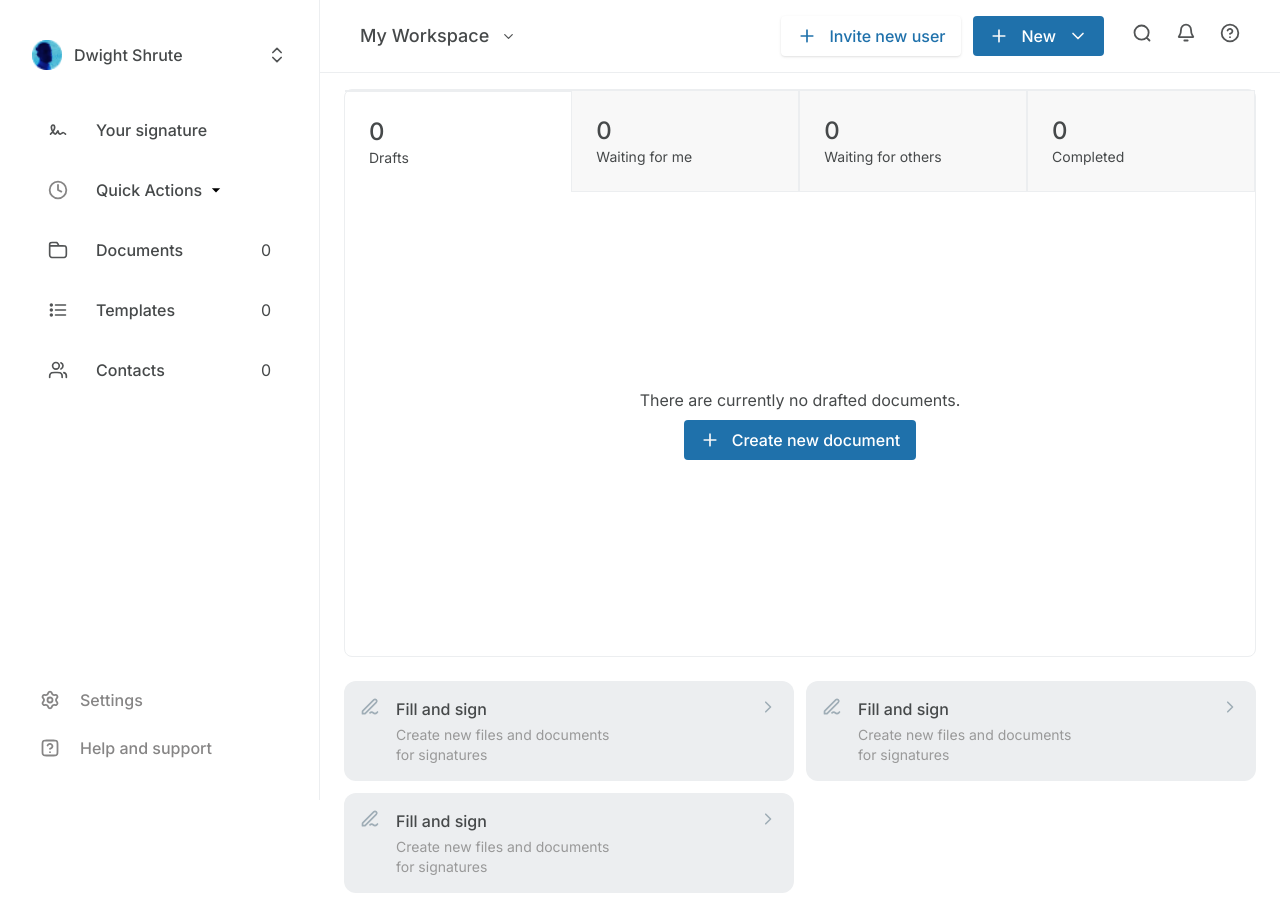
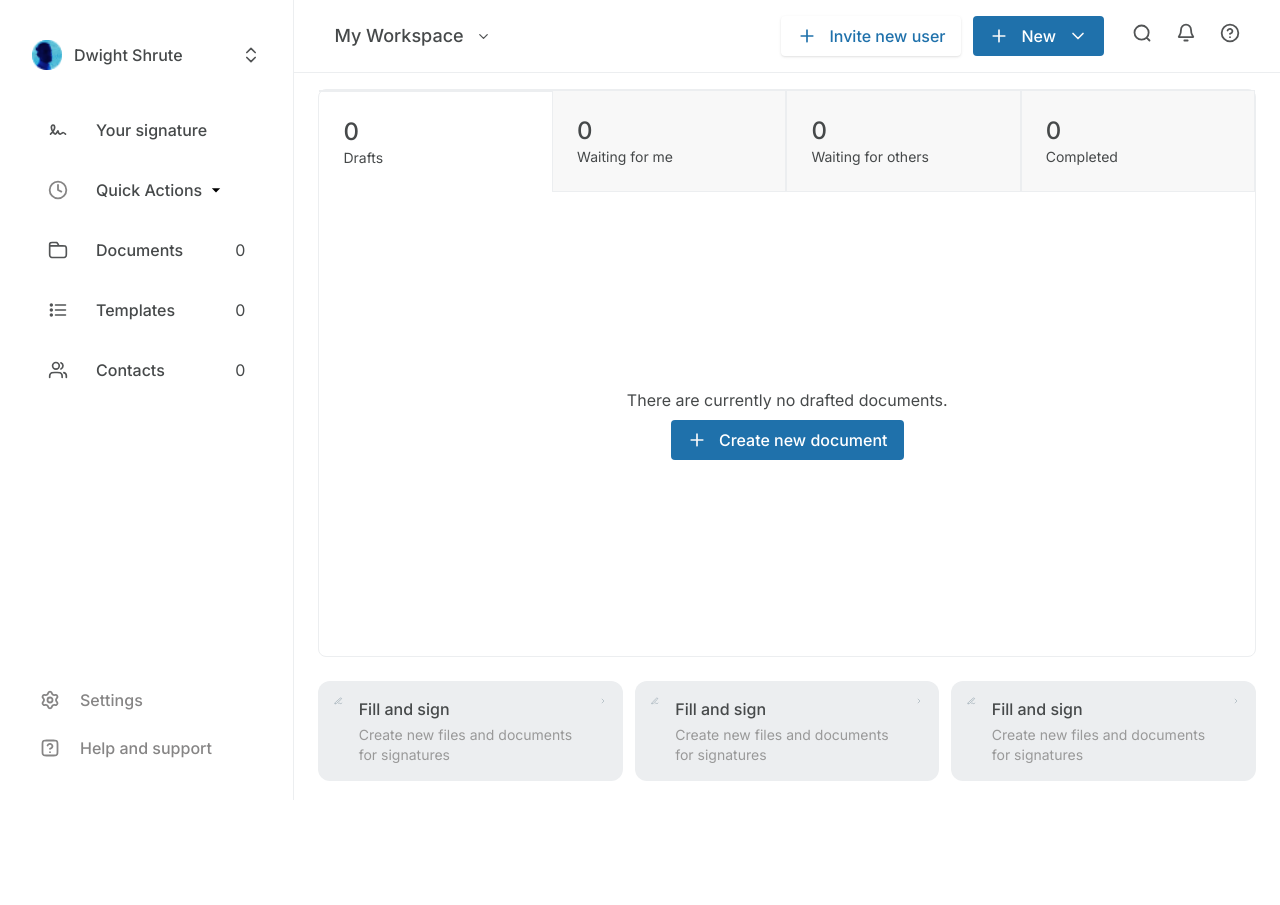
Before and after one commit to code-art4/Workspace, a Next.js app: page / in a window 1280 px wide. After the commit the page ends 800 px from the top, so only its background shows below. Built offline with nearby package versions, Linux system fonts and the light colour scheme.

Commit message:
fix: fixed some minor bugs in larger systems

```diff
--- a/components/Home/Nav/index.tsx
+++ b/components/Home/Nav/index.tsx
@@ -19,7 +19,7 @@ const Nav = ({
     }
   };
   return (
-    <div className='lg:w-[35%] xl:w-[25%] border-r border-r-daygray py-10 h-screen px-8 flex flex-col fixed'>
+    <div className='lg:w-[35%] xl:w-[23%] 2xl:w-[20%] border-r border-r-daygray py-10 h-screen px-8 flex flex-col fixed'>
       <div className='flex items-center justify-between'>
         <div className='flex items-center'>
           <Image
--- a/components/Home/Workspace/index.tsx
+++ b/components/Home/Workspace/index.tsx
@@ -23,7 +23,7 @@ const Workspace = ({ action }: { action: { nav: string; link: string } }) => {
     },
   ];
   return (
-    <div className='flex flex-col min-h-screen  lg:w-[65%] xl:w-[75%] ml-auto'>
+    <div className='flex flex-col min-h-screen lg:w-[65%] xl:w-[77%] 2xl:w-[80%] ml-auto'>
       <TopNav />
       <div className='mx-6 mt-4 mb-6 border border-daygray rounded-lg h-[71vh] flex flex-col'>
         <div className='flex items-center w-full'>
@@ -53,7 +53,7 @@ const Workspace = ({ action }: { action: { nav: string; link: string } }) => {
           />
         </div>
       </div>
-      <div className='mt-0 px-6 lg:flex lg:flex-col xl:grid xl:grid-cols-2 2xl:grid-cols-3 xl:items-center gap-x-3 gap-y-3 w-full mb-3'>
+      <div className='mt-0 px-6 lg:grid lg:grid-cols-2 xl:grid-cols-3 xl:items-center gap-x-3 gap-y-3 w-full mb-3'>
         {CardItems.map((item, index) => {
           return <Card key={index} {...item} />;
         })}
```
